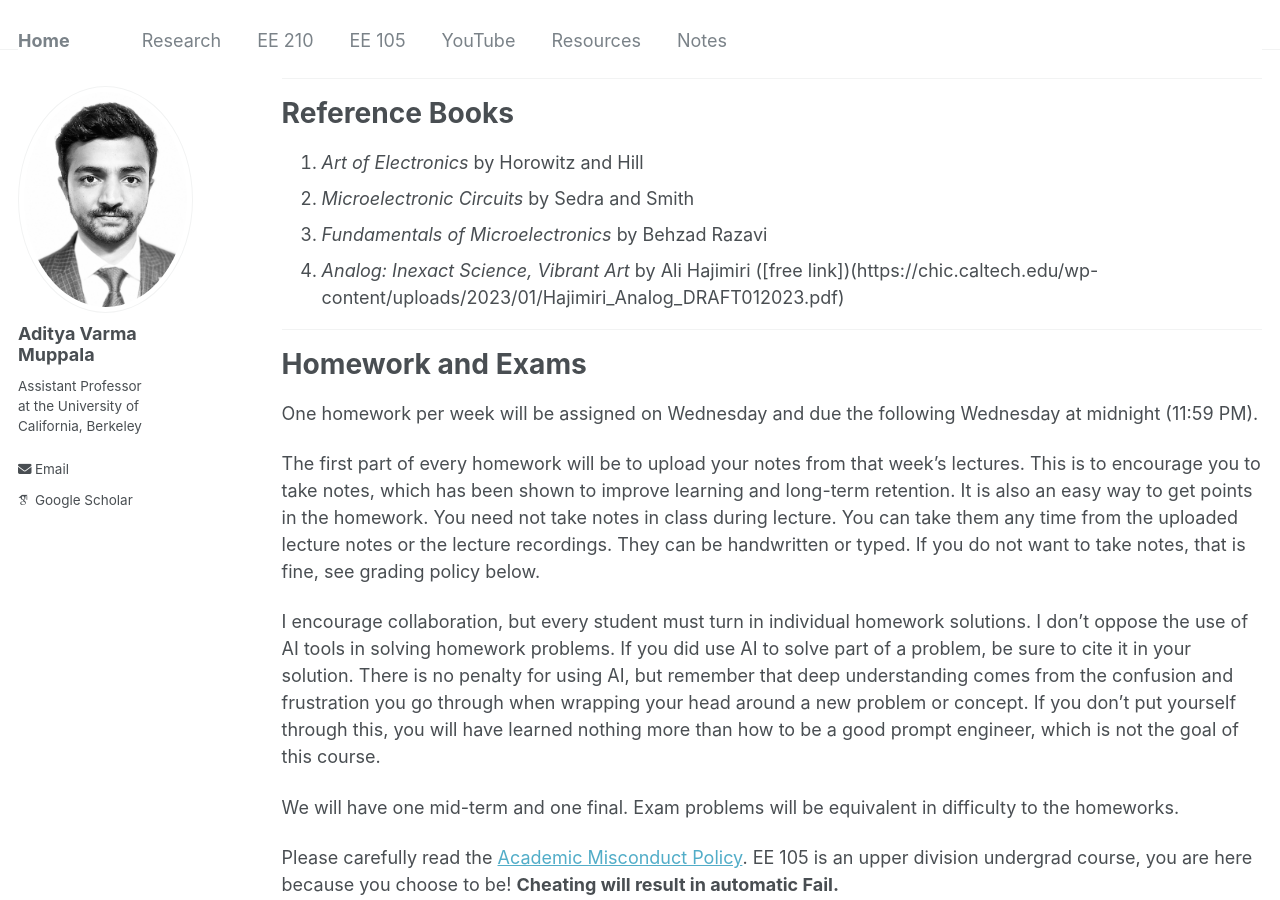
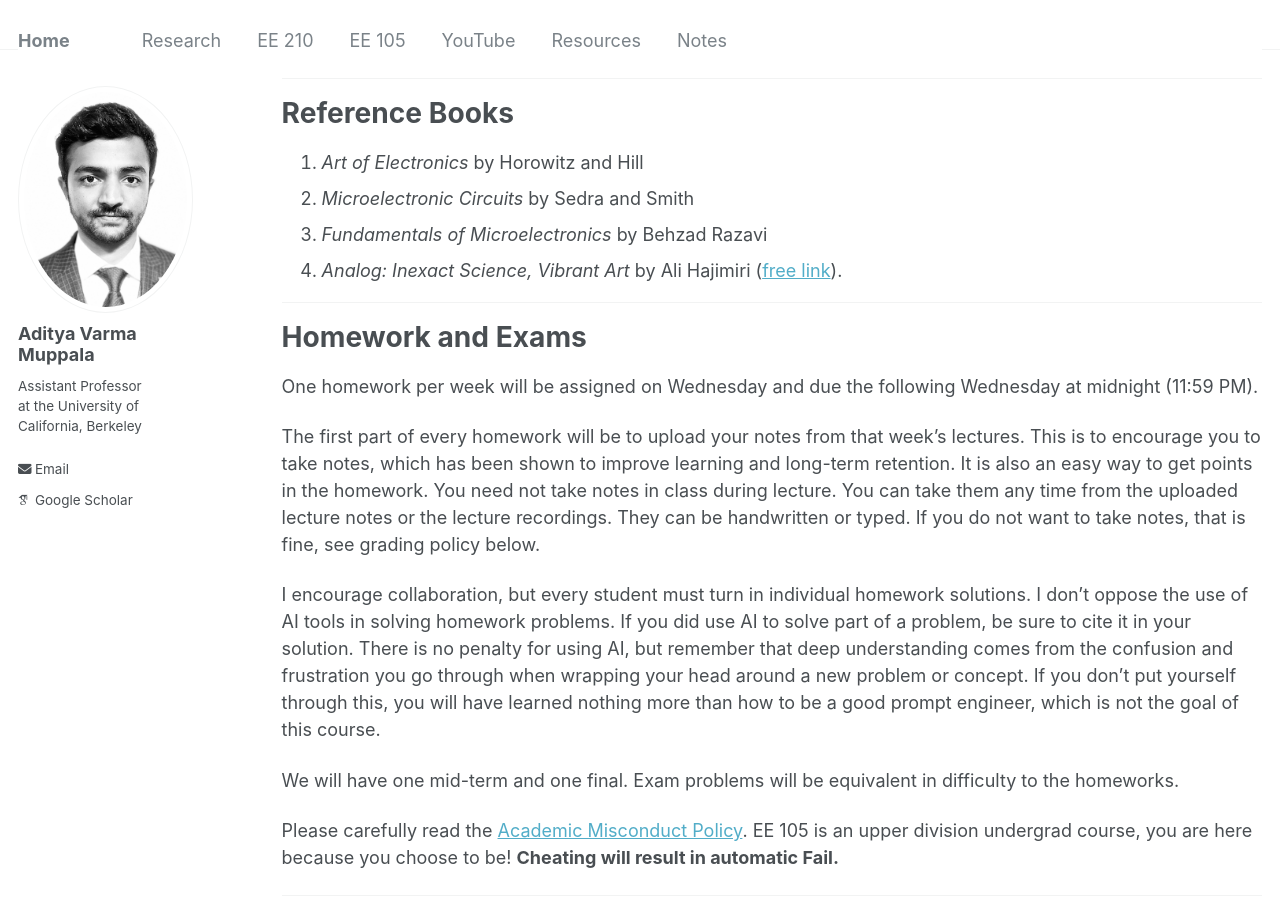
Before and after one commit to AdityaMuppala/adityamuppala.github.io, a Jekyll site: the page built from _pages/teaching105.md, in a window 1280 px wide and 900 px high, scrolled down 1832 px. Built offline with Jekyll 4.4.1, drawn with Linux system fonts in a browser that asks for light colours; some web fonts are replaced.

Commit message:
Update teaching105.md

```diff
--- a/_pages/teaching105.md
+++ b/_pages/teaching105.md
@@ -59,7 +59,7 @@ To develop a strong foundation in microelectronics from the device to the circui
 1. *Art of Electronics* by Horowitz and Hill
 2. *Microelectronic Circuits* by Sedra and Smith
 3. *Fundamentals of Microelectronics* by Behzad Razavi
-4. *Analog: Inexact Science, Vibrant Art* by Ali Hajimiri ([free link])(https://chic.caltech.edu/wp-content/uploads/2023/01/Hajimiri_Analog_DRAFT012023.pdf)
+4. *Analog: Inexact Science, Vibrant Art* by Ali Hajimiri ([free link](https://chic.caltech.edu/wp-content/uploads/2023/01/Hajimiri_Analog_DRAFT012023.pdf)).
 
 ---
 
```
